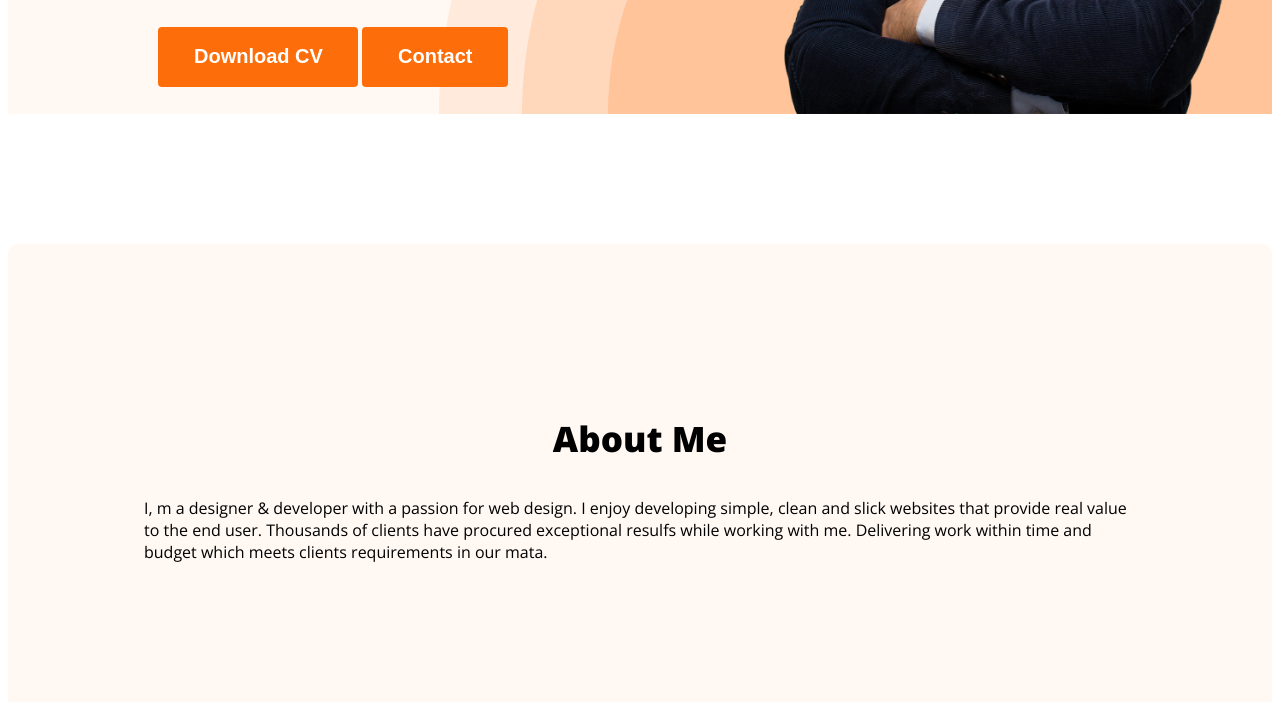
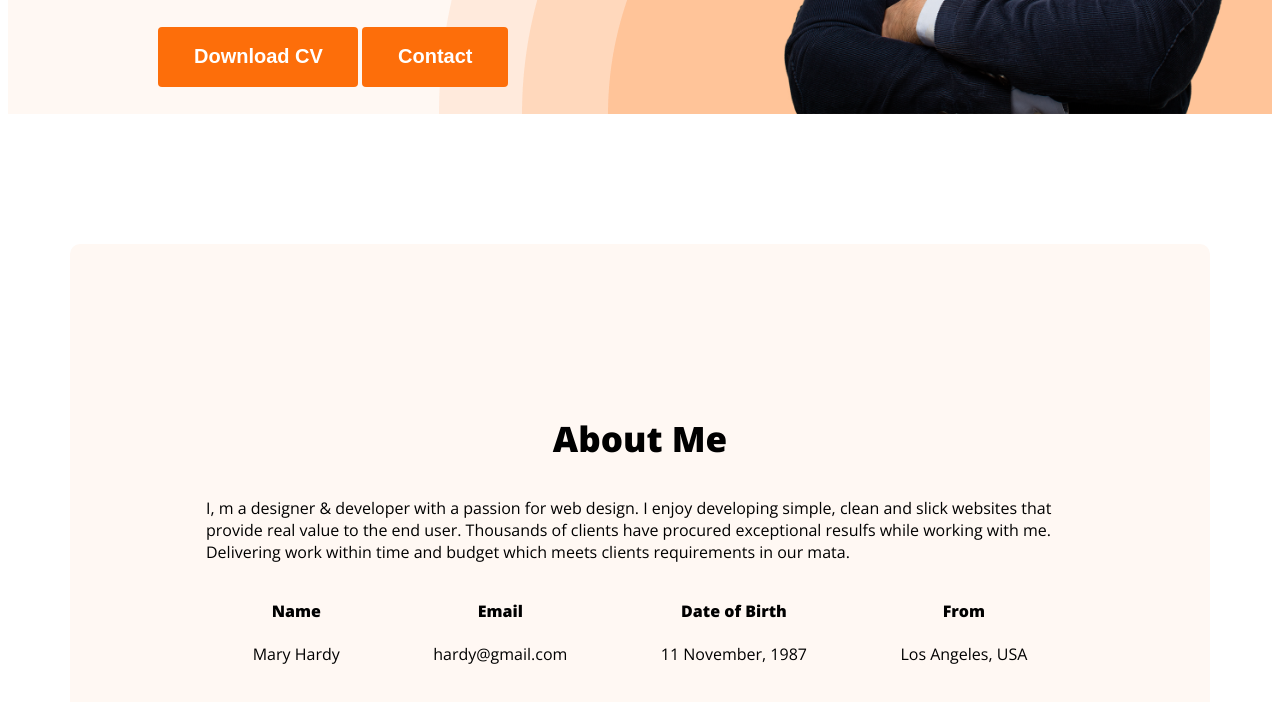
Before and after one commit to tanvironton/webdeveloper-portfolio, a plain HTML site: page index.html in a window 1280 px wide. Shown: the part 654-1356 px from the top of the page. Drawn offline with nearby package versions, Linux system fonts and the light colour scheme.

Commit message:
about me

```diff
--- a/index.html
+++ b/index.html
@@ -1,5 +1,6 @@
 <!DOCTYPE html>
 <html lang="en">
+
 <head>
     <meta charset="UTF-8">
     <meta name="viewport" content="width=device-width, initial-scale=1.0">
@@ -11,6 +12,7 @@
 
     <link rel="stylesheet" href="styles/portfolio.css">
 </head>
+
 <body>
     <header class="header">
         <nav>
@@ -26,7 +28,8 @@
             <div class="banner-content">
                 <h3 class="banner-greeting">Hi, I am</h3>
                 <h1 class="banner-title">Mary handy</h1>
-<p class="banner-des">Shot what able cold new see hold.Friendly as an betrayed formerly he. Morning because as to society behaved moments.</p>
+                <p class="banner-des">Shot what able cold new see hold.Friendly as an betrayed formerly he. Morning
+                    because as to society behaved moments.</p>
                 <button class="btn-primary">Download CV</button>
                 <button class="btn-primary">Contact</button>
             </div>
@@ -36,7 +39,30 @@
     <main>
         <section class="about">
             <h3 class="section-title">About Me </h3>
-    <p class="section-description">I, m a designer & developer with a passion for web design. I enjoy developing simple, clean and slick websites that provide real value to the end user. Thousands of clients have procured exceptional resulfs while working with me. Delivering work within time and budget which meets clients requirements in our mata.</p>
+            <p class="section-description">I, m a designer & developer with a passion for web design. I enjoy developing
+                simple, clean and slick websites that provide real value to the end user. Thousands of clients have
+                procured exceptional resulfs while working with me. Delivering work within time and budget which meets
+                clients requirements in our mata.</p>
+
+                <!-- .about-info*4>h4.info-title+p.info-description -->
+            <div class="about-info-container">
+                <div class="about-info">
+                    <h4 class="info-title">Name</h4>
+                    <p class="info-description">Mary Hardy</p>
+                </div>
+                <div class="about-info">
+                    <h4 class="info-title">Email</h4>
+                    <p class="info-description">hardy@gmail.com</p>
+                </div>
+                <div class="about-info">
+                    <h4 class="info-title">Date of Birth</h4>
+                    <p class="info-description">11 November, 1987</p>
+                </div>
+                <div class="about-info">
+                    <h4 class="info-title">From</h4>
+                    <p class="info-description">Los Angeles, USA</p>
+                </div>
+            </div>
 
         </section>
     </main>
@@ -45,4 +71,5 @@
     </footer>
 
 </body>
+
 </html>
--- a/styles/portfolio.css
+++ b/styles/portfolio.css
@@ -102,6 +102,16 @@ nav a {
 }
 
 /* Main Section */
+main{
+    max-width:1140px;
+    margin:0 auto;
+
+}
+.about-info-container{
+    display: flex;
+   justify-content: space-around;
+   text-align: center;
+}
 
 /* About Section */
 
```
Lines whose indentation alone changed are shown as unchanged.
